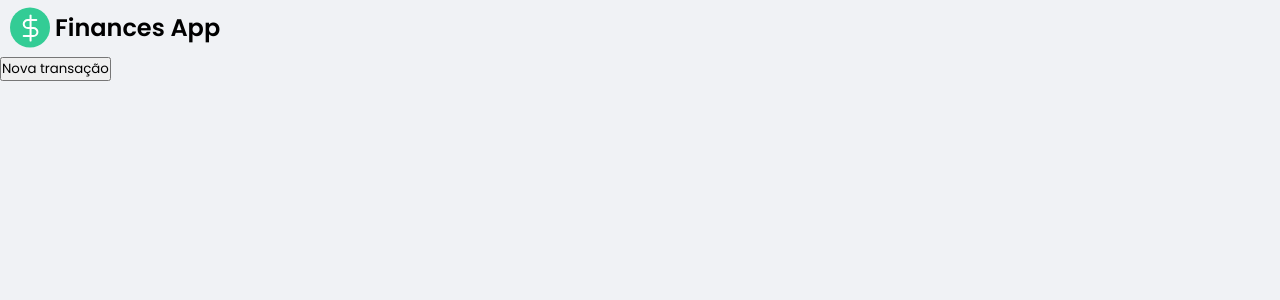
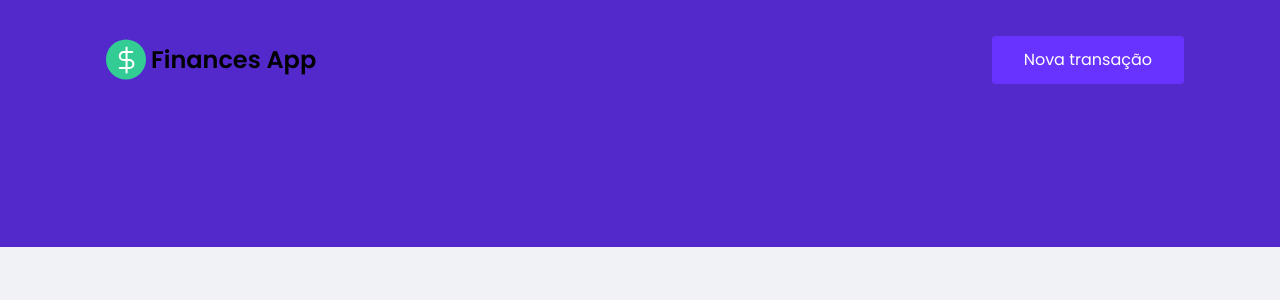
Before and after one commit to maarvins/finances, a React (Create React App) app: page / in a window 1280 px wide. Shown: the top 300 px of the page. Built offline with nearby package versions, Linux system fonts and the light colour scheme.

Commit message:
feat: seting styled components ni Header component

```diff
--- a/src/components/Header/index.tsx
+++ b/src/components/Header/index.tsx
@@ -1,10 +1,13 @@
 import {Logo} from "../Logo"
+import {Container, Content} from "./styles"
 
 export function Header() {
   return (
-    <header>
-      <Logo />
-      <button type="button">Nova transação</button>
-    </header>
+    <Container>
+      <Content>
+        <Logo />
+        <button type="button">Nova transação</button>
+      </Content>
+    </Container>
   )
 }
--- /dev/null
+++ b/src/components/Header/styles.ts
@@ -0,0 +1,31 @@
+import styled from "styled-components"
+
+export const Container = styled.header`
+  background: var(--blue);
+`
+
+export const Content = styled.header`
+  max-width: 1120px;
+  margin: 0 auto;
+
+  padding: 2rem 1rem 10rem;
+  display: flex;
+  align-items: center;
+  justify-content: space-between;
+
+  button {
+    font-size: 1rem;
+    color: #fff;
+    background: var(--blue-light);
+    border: 0;
+    padding: 0 2rem;
+    border-radius: 0.25rem;
+    height: 3rem;
+
+    transition: filter 0.2s;
+
+    &:hover {
+      filter: brightness(0.9);
+    }
+  }
+`
```
